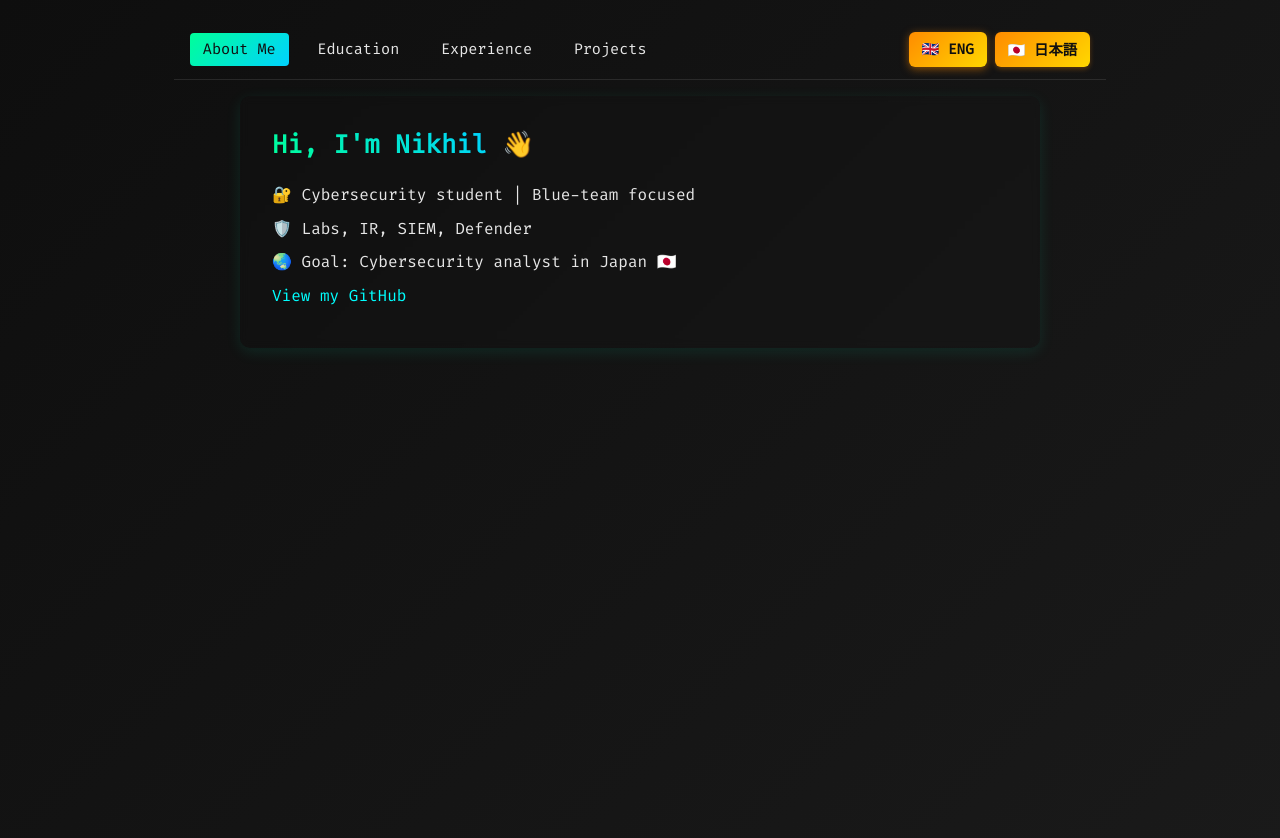
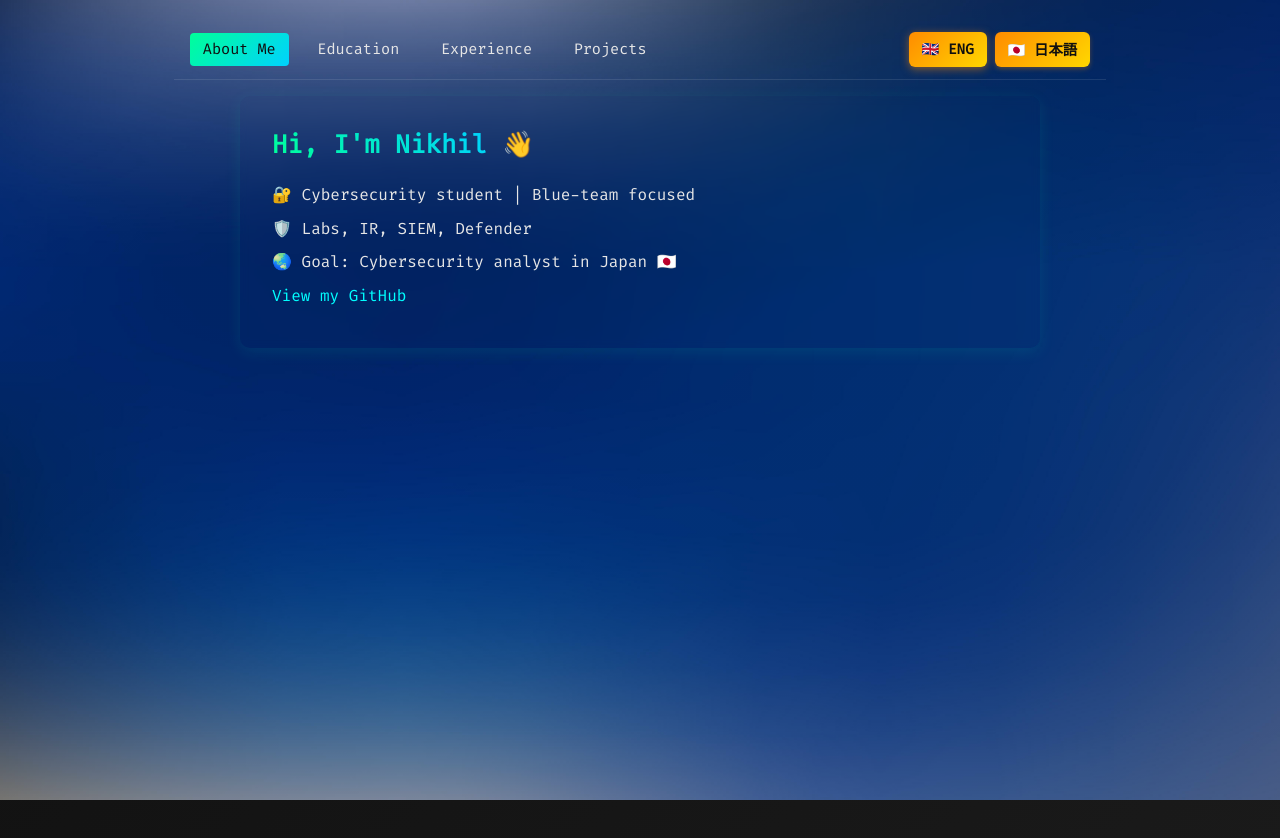
Before and after one commit to NikhilDhanda/nikhildhanda.github.io, a plain HTML site: page index.html in a window 1280 px wide. Drawn offline with Linux system fonts and the light colour scheme.

Commit message:
Update style.css

```diff
--- a/style.css
+++ b/style.css
@@ -10,15 +10,16 @@ body {
 }
 
 /* ---- FULL-SCREEN PHOTO + DARK OVERLAY ---- */
-body::before {
-  content: "";
-  position: fixed;
-  inset: 0;
-  z-index: -1;
+body::before{
+  content:"";
+  position:fixed;
+  inset:0;
+  z-index:-1;
 
-  /* overlay on top, photo underneath */
+  /* Layer 1: dark overlay as a 1-stop gradient
+     Layer 2: the photo                                    */
   background:
-      rgba(255,0,0,0.50),                     /* 30 % dark tint */
+      linear-gradient(rgba(0,0,0,0.30), rgba(0,0,0,0.30)),
       url("blue-background.jpg") center / cover no-repeat;
 }
 
```
